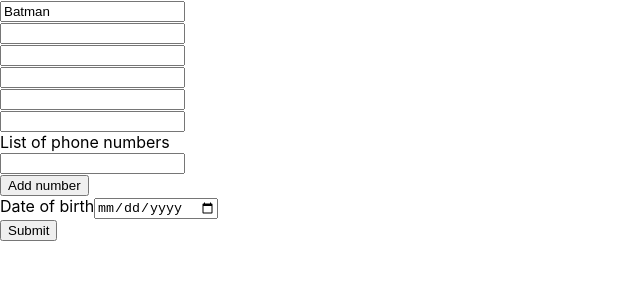
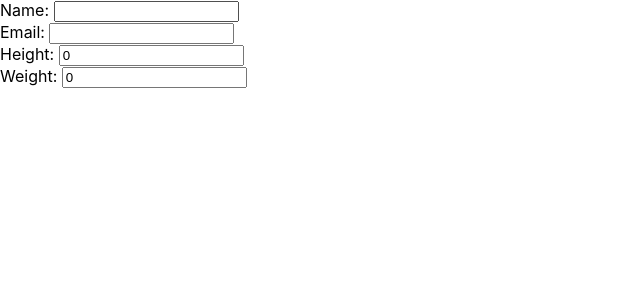
Before and after one commit to BorakL/electron, a React (Create React App) app in the folder rhf-demo/: page / in a window 1280 px wide. Shown: the top 300 px of the page, without its empty margins (0-640 px from the left). Built offline with nearby package versions, Linux system fonts and the light colour scheme.

Commit message:
changed app

```diff
--- a/rhf-demo/src/App.tsx
+++ b/rhf-demo/src/App.tsx
@@ -3,12 +3,13 @@ import './App.css';
 import { YoutubeForm } from './components/youtubeForm';
 import PlainReactForm from './components/plainReactForm';
 import Form2 from './components/form2';
+import Form3 from './components/form3';
 
 function App() {
   return (
     <div className="App">
       {/* <YoutubeForm/> */}
-      <Form2/>
+      <Form3/>
     </div>
   );
 }
```
